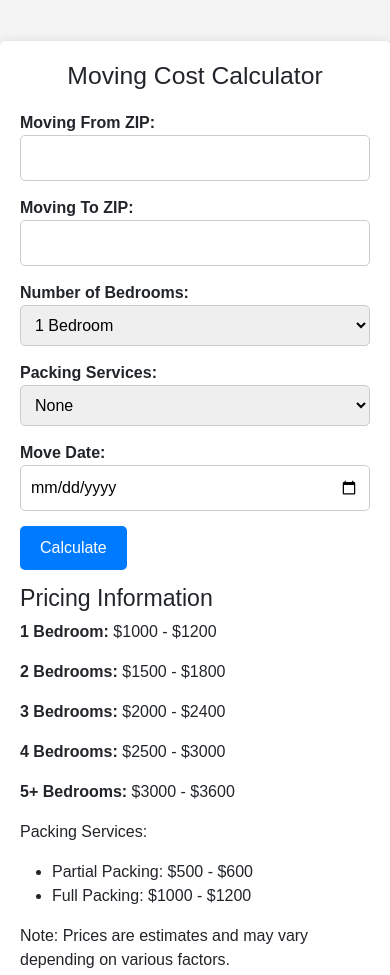
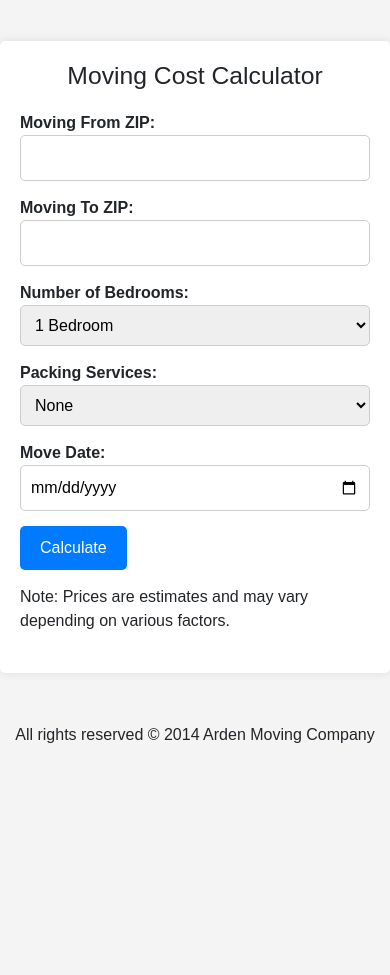
Before and after one commit to post45/firstRepo, a plain HTML site: page movingCost.html in a window 390 px wide. Shown: the part 125-1100 px from the top of the page. After the commit the page ends 888 px from the top, so only its background shows below. Drawn offline with nearby package versions, Linux system fonts and the light colour scheme.

Commit message:
phone call text

```diff
--- a/movingCost.html
+++ b/movingCost.html
@@ -110,22 +110,9 @@
           <button type="submit">Calculate</button>
         </div>
       </form>
-      <div id="pricing-info">
-        <h3>Pricing Information</h3>
-        <p><strong>1 Bedroom:</strong> $1000 - $1200</p>
-        <p><strong>2 Bedrooms:</strong> $1500 - $1800</p>
-        <p><strong>3 Bedrooms:</strong> $2000 - $2400</p>
-        <p><strong>4 Bedrooms:</strong> $2500 - $3000</p>
-        <p><strong>5+ Bedrooms:</strong> $3000 - $3600</p>
-        <p>Packing Services:</p>
-        <ul>
-          <li>Partial Packing: $500 - $600</li>
-          <li>Full Packing: $1000 - $1200</li>
-        </ul>
-        <p>
-          Note: Prices are estimates and may vary depending on various factors.
-        </p>
-      </div>
+      <p>
+        Note: Prices are estimates and may vary depending on various factors.
+      </p>
       <div id="result"></div>
     </div>
 
```
